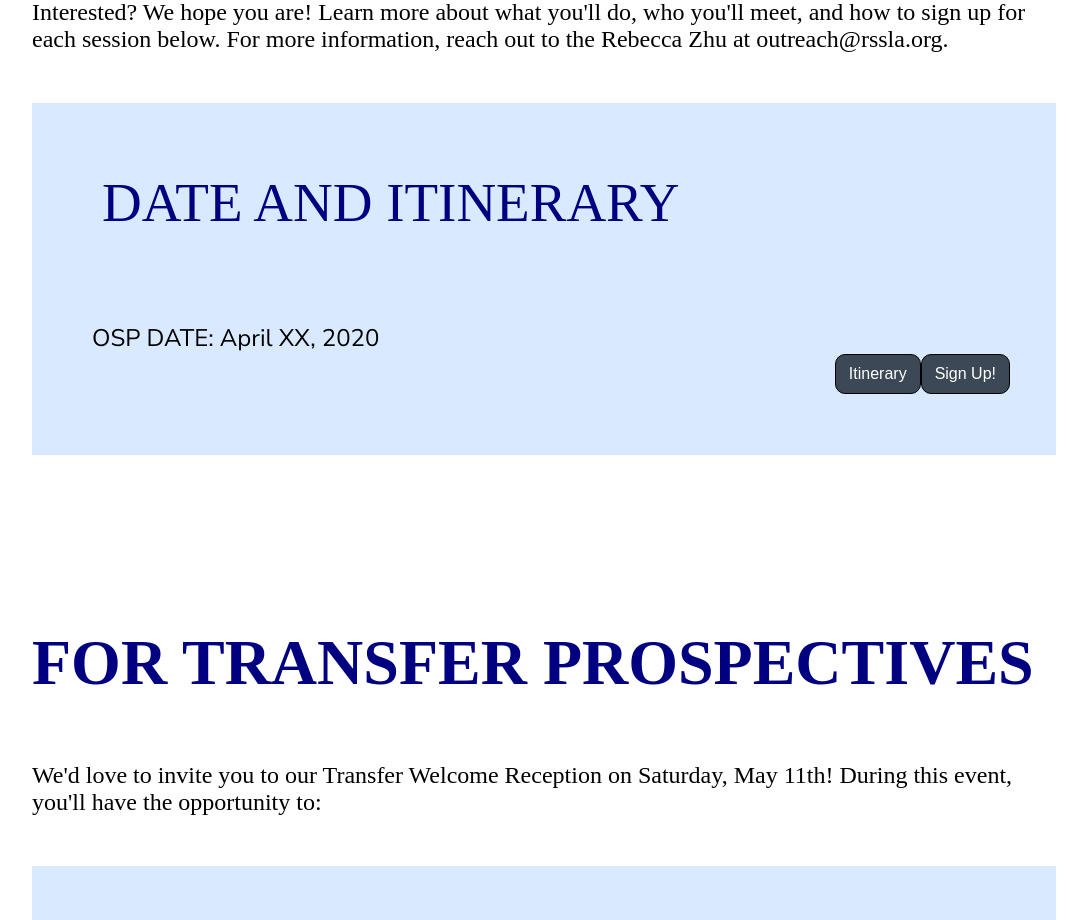
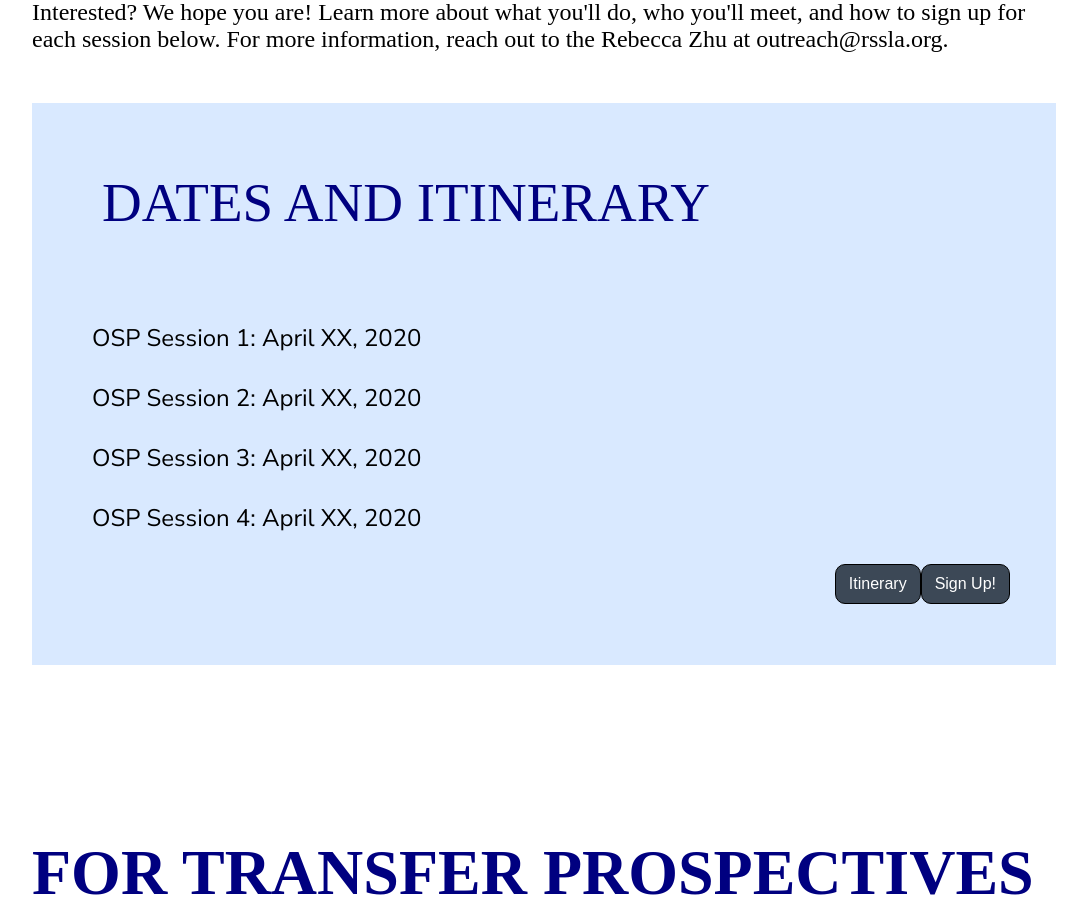
Before and after one commit to james-y-yoon/rssla, a React (Create React App) app: page /prospectives in a window 1280 px wide. Shown: the part 1640-2560 px from the top of the page, without its empty margins (96-1183 px from the left). Built offline with nearby package versions, Linux system fonts and the light colour scheme; a web font is replaced by a local one.

Commit message:
minor change

```diff
--- a/src/pages/Prospectives.js
+++ b/src/pages/Prospectives.js
@@ -47,10 +47,13 @@ function Prospectives() {
 
                 <div class = "body-3-prospectives">
                     <div class = "capital-heading">
-                        DATE AND ITINERARY
+                        DATES AND ITINERARY
                     </div>
                     <div class = "table-prospectives">
-                        <p>OSP DATE: April XX, 2020</p>
+                        <p>OSP Session 1: April XX, 2020</p><br/>
+                        <p>OSP Session 2: April XX, 2020</p><br/>
+                        <p>OSP Session 3: April XX, 2020</p><br/>
+                        <p>OSP Session 4: April XX, 2020</p><br/>
                         <table>
                             <tr>
                                 <td class = "button-wrap"><button class = "button-1">Itinerary</button></td>
```
